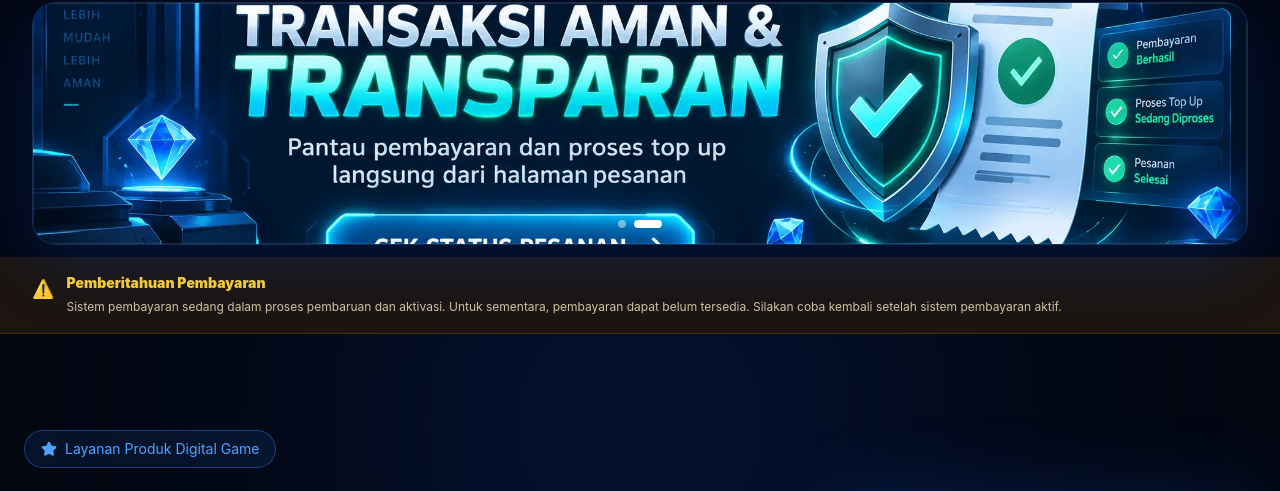
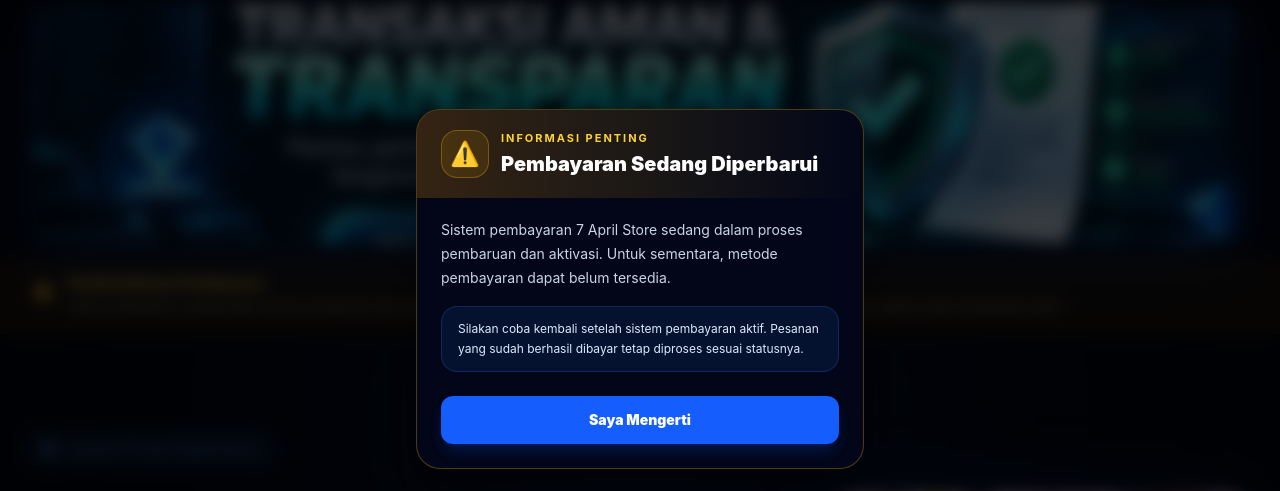
Before and after one commit to falintino/7-april-store, a Next.js app: page / in a window 1280 px wide. Shown: the part 111-602 px from the top of the page. Built offline with nearby package versions, Linux system fonts and the light colour scheme; no server answers.

Commit message:
Show payment update popup globally

```diff
--- a/app/layout.tsx
+++ b/app/layout.tsx
@@ -2,6 +2,7 @@ import type { Metadata } from "next";
 import "./globals.css";
 
 import Navbar from "@/components/layout/Navbar";
+import PaymentUpdatePopup from "@/components/layout/PaymentUpdatePopup";
 
 const siteUrl = "https://store.falintino.com";
 
@@ -106,6 +107,7 @@ export default function RootLayout({
         />
         <Navbar />
         {children}
+        <PaymentUpdatePopup />
       </body>
     </html>
   );
```
